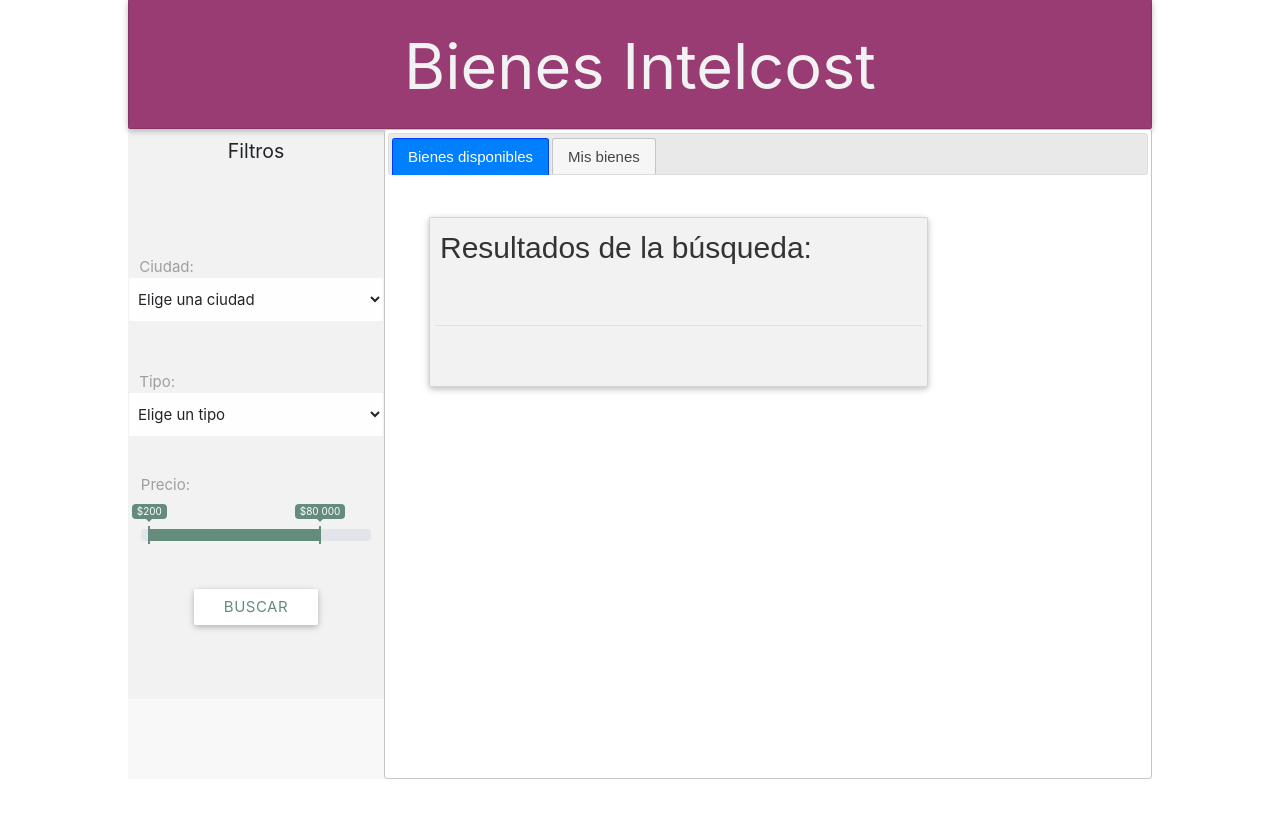
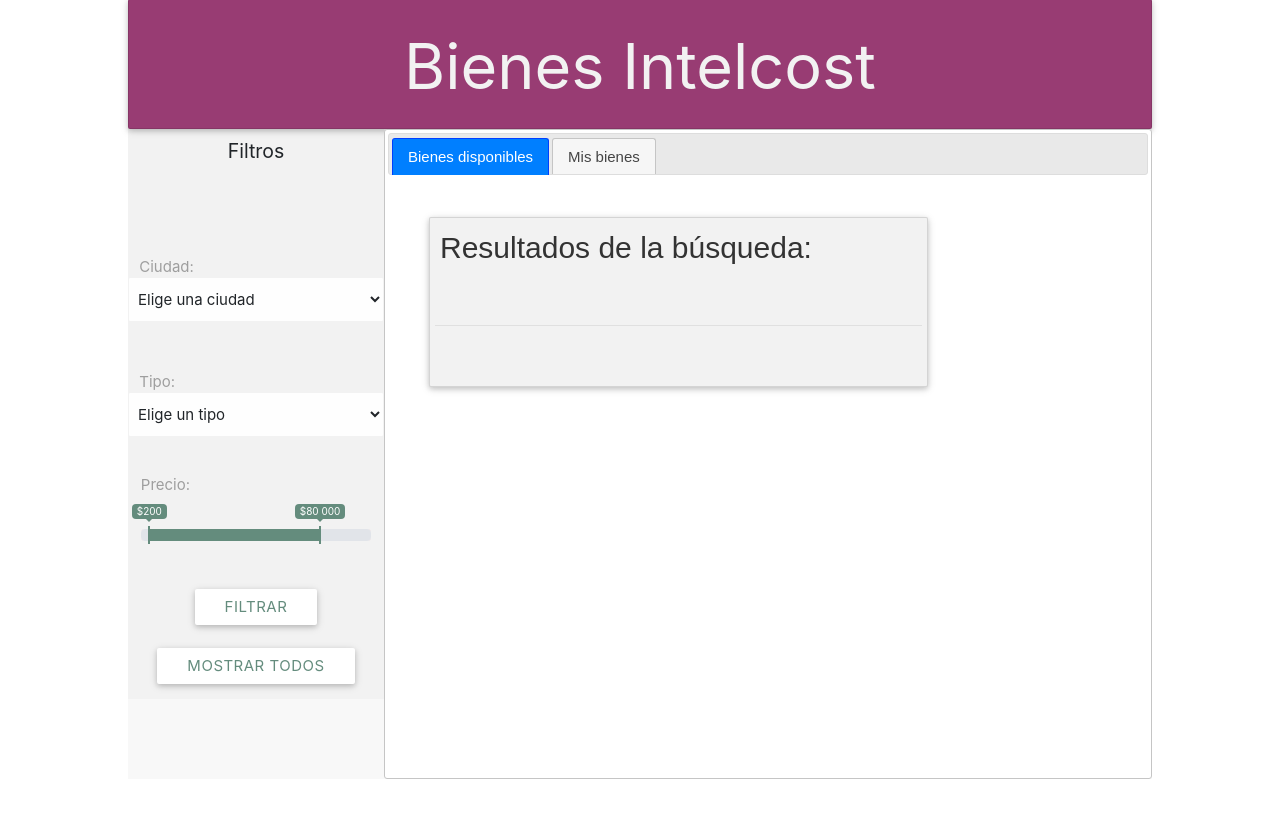
Before and after one commit to camilomejiao/pruebackintelcost, a PHP site: page / in a window 1280 px wide. Shown: the part 51-880 px from the top of the page. Run offline with PHP 8.4, Linux system fonts and the light colour scheme; data that the repository does not hold is empty; some libraries are stand-ins or nearby versions.

Commit message:
Se implementa boton para filtrar por busqueda total o detallada

```diff
--- a/index.php
+++ b/index.php
@@ -66,7 +66,9 @@ include ('conex/conex.php');
             <input type="text" id="rangoPrecio" name="precio" value="" />
           </div>
           <div class="botonField">
-            <input type="submit" class="btn white" value="Buscar" id="submitButton">
+            <input type="submit" class="btn white" value="Filtrar" id="submitButton">
+                </br></br>
+            <input type="submit" class="btn white" value="Mostrar Todos" id="submitButton">
           </div>
         </div>
       </form>
```
